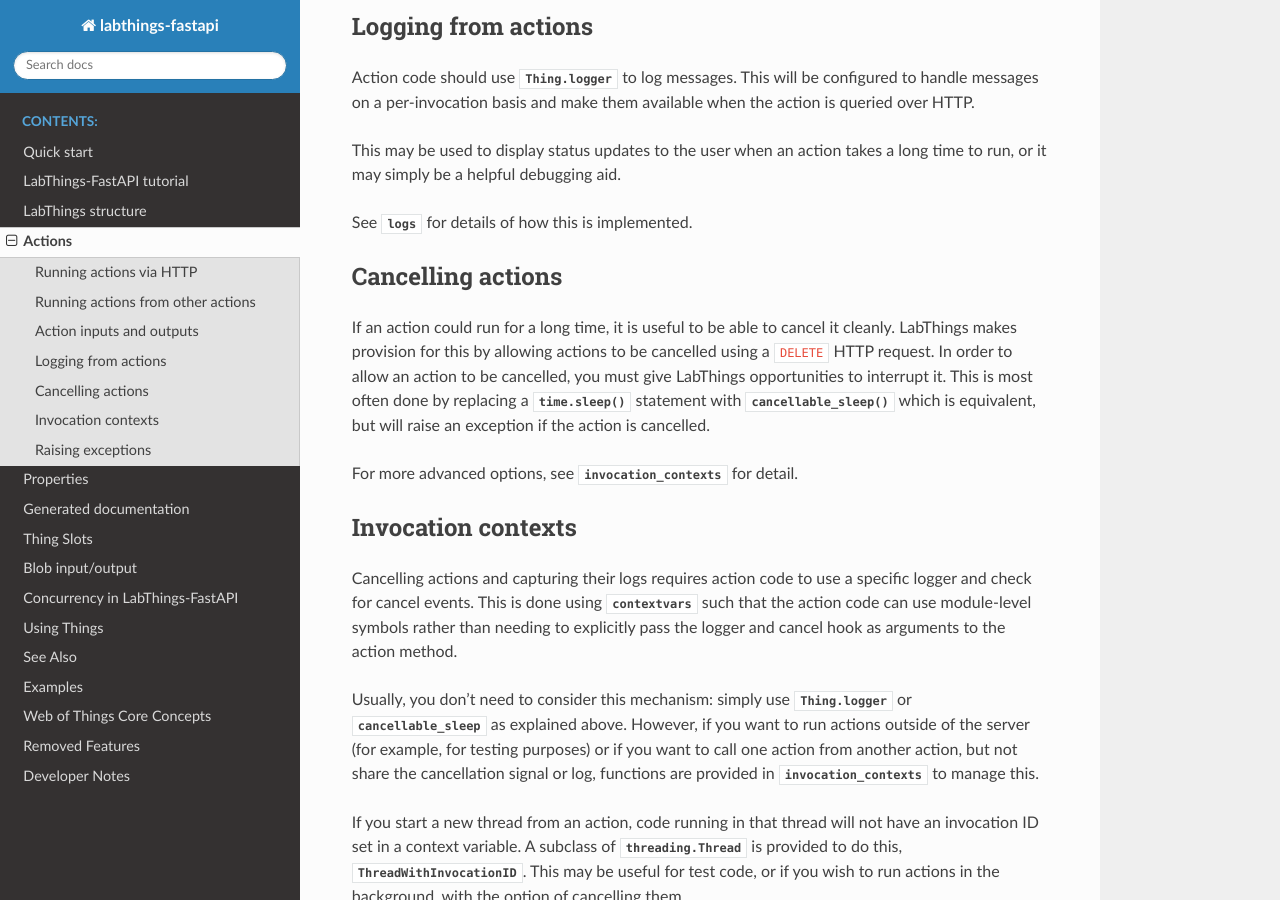
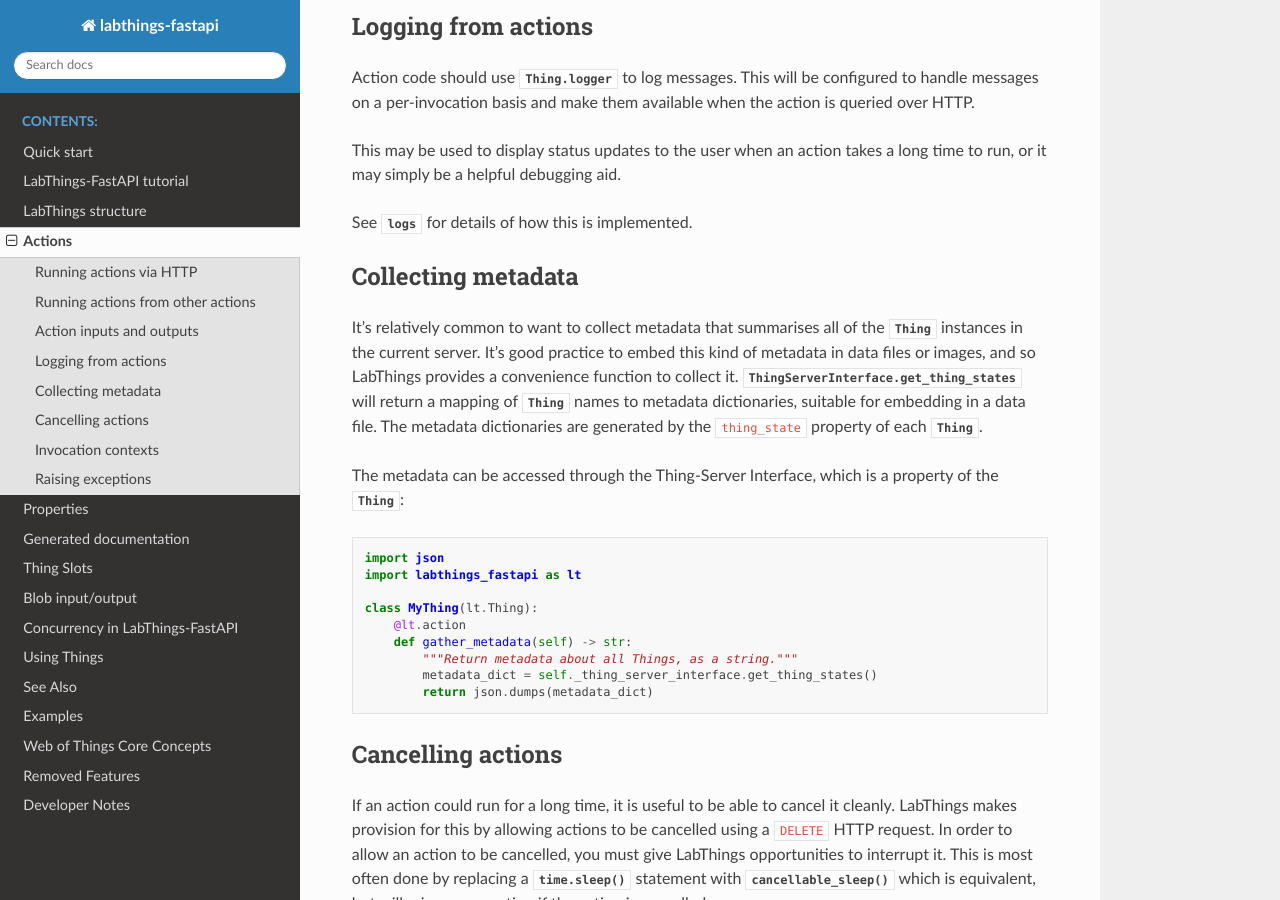
Before and after one commit to labthings/labthings-fastapi, a Sphinx documentation site: the page built from docs/source/actions.rst, in a window 1280 px wide and 900 px high, scrolled down 1223 px. Built offline with Sphinx 7.4.7 and the Read the Docs theme 3.1.0, drawn with Linux system fonts in a browser that asks for light colours; pages that are not in the unit, such as notebooks, are missing from menus; the version number is read from the project's files by our own code.

Commit message:
Add get_thing_states to action docs

```diff
--- a/docs/source/actions.rst
+++ b/docs/source/actions.rst
@@ -67,6 +67,32 @@
 
 See :mod:`.logs` for details of how this is implemented.
 
+.. _get_thing_states:
+
+Collecting metadata
+--------------------
+It's relatively common to want to collect metadata that summarises all of the `.Thing`
+instances in the current server. It's good practice to embed this kind of metadata in
+data files or images, and so LabThings provides a convenience function to collect it.
+`.ThingServerInterface.get_thing_states` will return a mapping of `.Thing` names to
+metadata dictionaries, suitable for embedding in a data file. The metadata dictionaries
+are generated by the ``thing_state`` property of each `.Thing`\ .
+
+The metadata can be accessed through the Thing-Server Interface, which is a property
+of the `.Thing`\ :
+
+.. code-block:: python
+
+    import json
+    import labthings_fastapi as lt
+
+    class MyThing(lt.Thing):
+        @lt.action
+        def gather_metadata(self) -> str:
+            """Return metadata about all Things, as a string."""
+            metadata_dict = self._thing_server_interface.get_thing_states()
+            return json.dumps(metadata_dict)
+
 .. _action_cancellation:
 
 Cancelling actions
```
